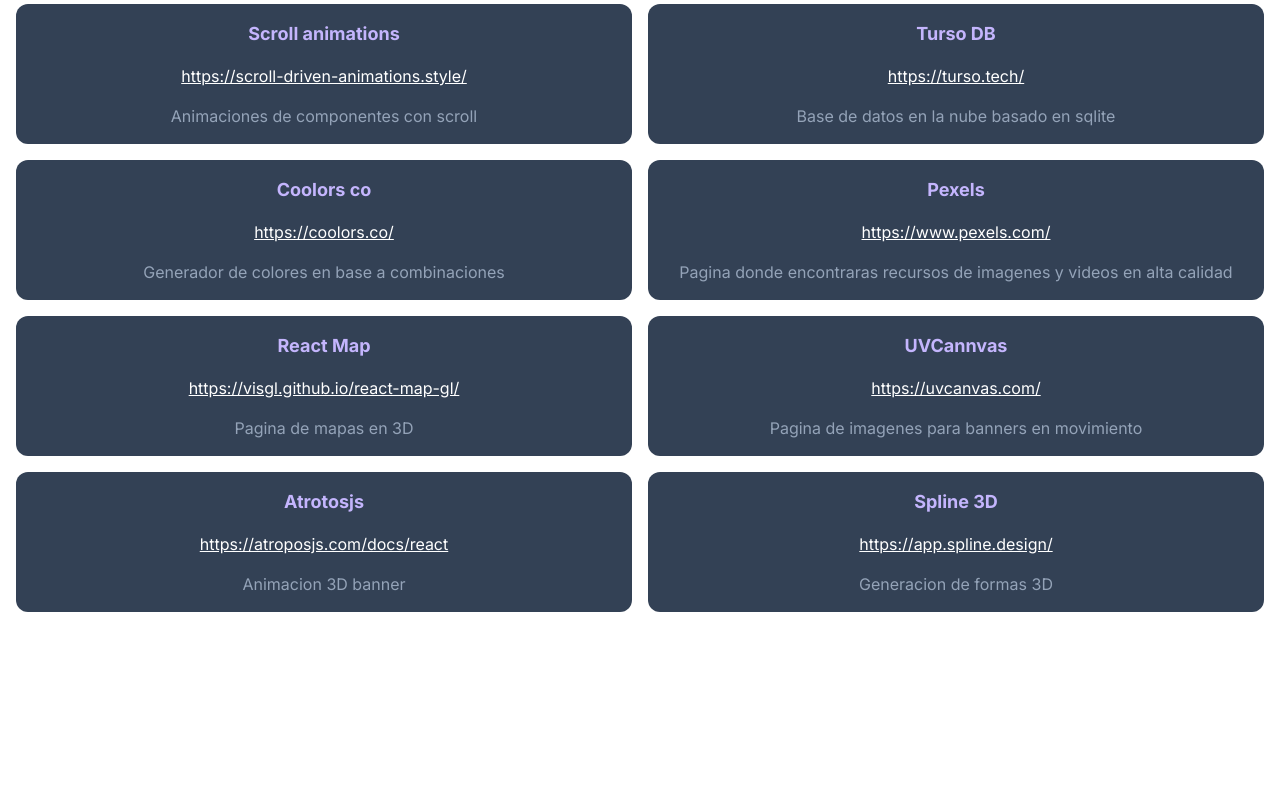
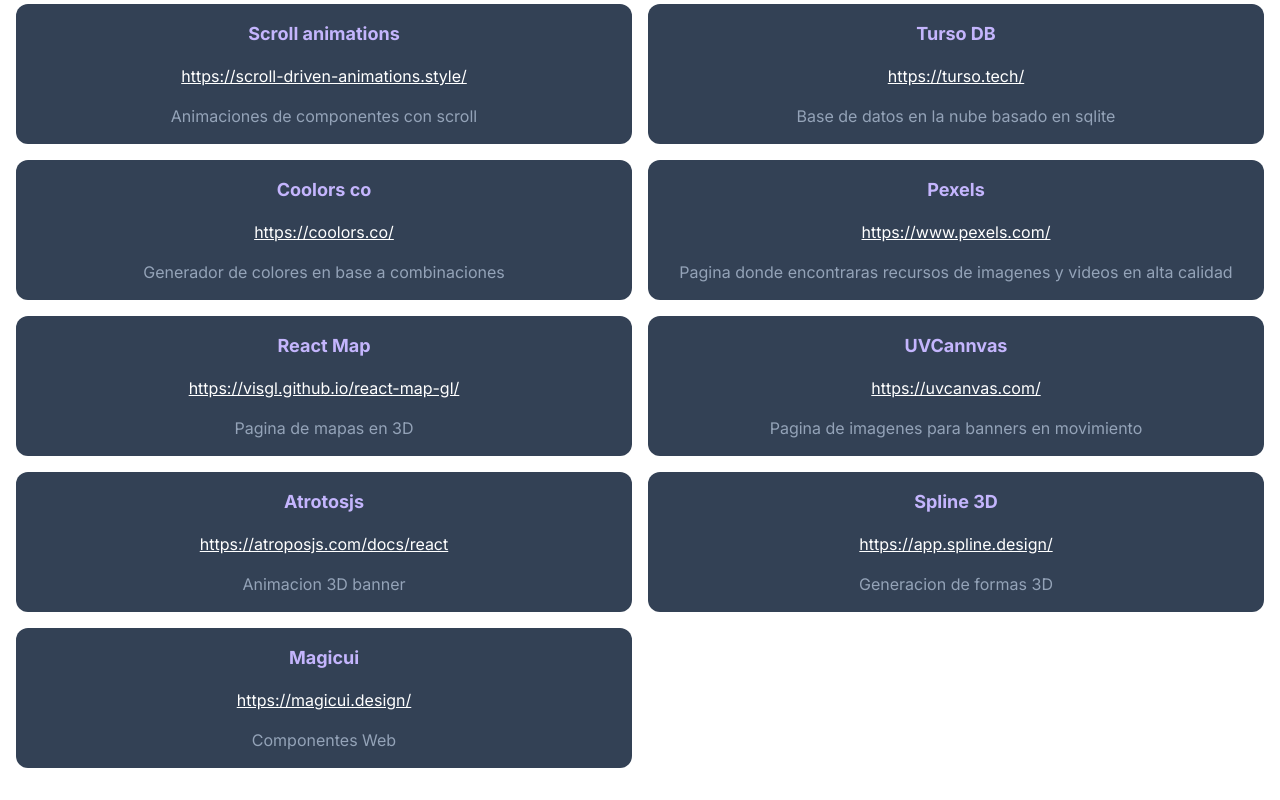
Before and after one commit to HansM7/links-recomendations, a Next.js app: page / in a window 1280 px wide. Shown: the part 2604-3404 px from the top of the page. Before the commit the page ends 3248 px from the top, so only its background shows below. Built offline with nearby package versions, Linux system fonts and the light colour scheme.

Commit message:
Update data.ts

```diff
--- a/app/data.ts
+++ b/app/data.ts
@@ -195,6 +195,13 @@
     title:"Spline 3D",
     description:"Generacion de formas 3D"
   },
+  {
+    link:"https://magicui.design/",
+    title:"Magicui",
+    description:"Componentes Web"
+  },
+
+
 
 
 
```
